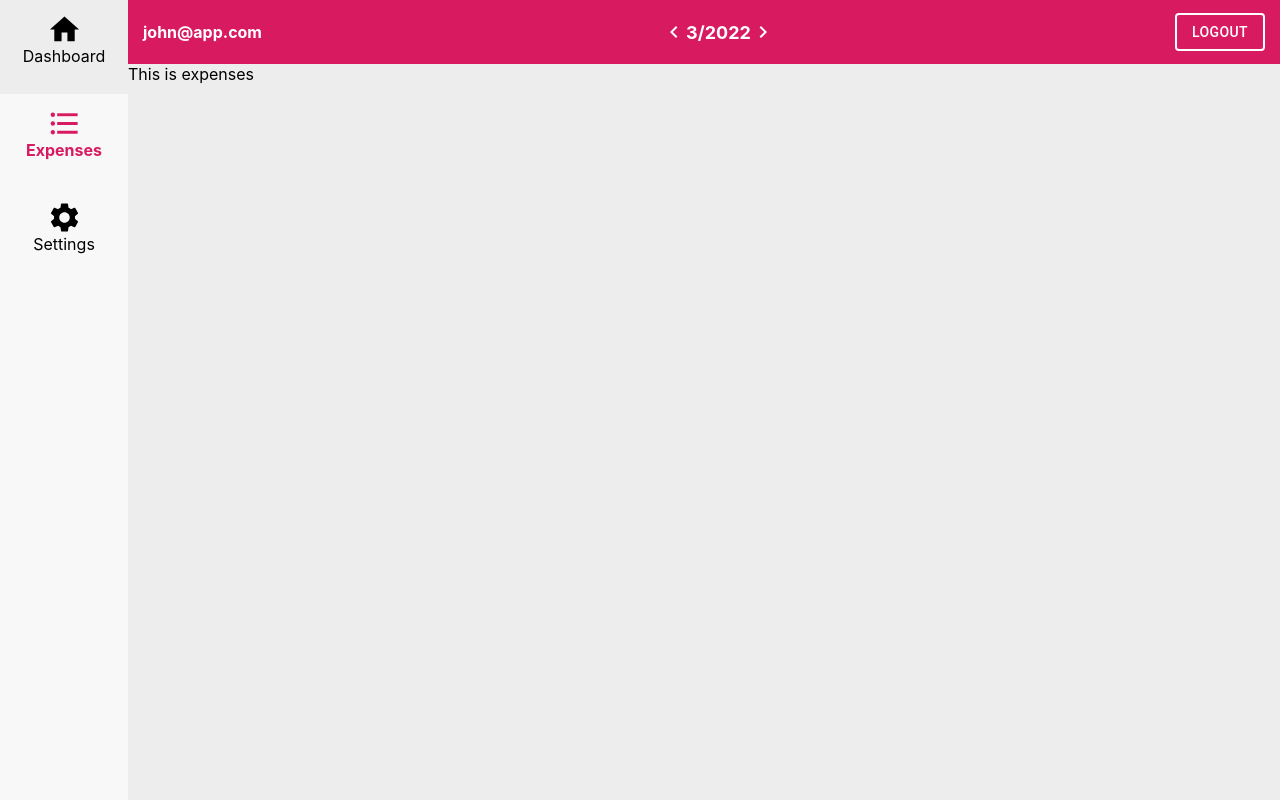
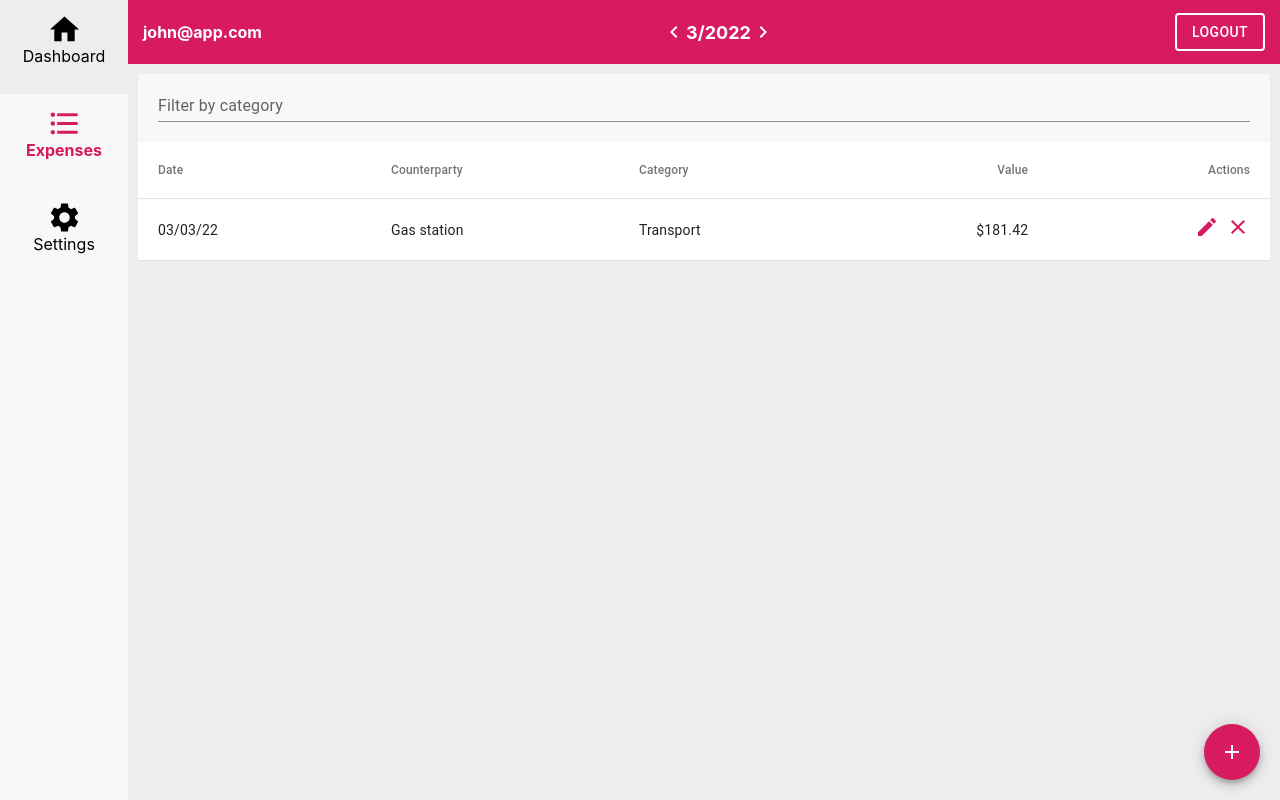
Before and after one commit to jilh/budget, a React (Create React App) app: page /app/expenses in a window 1280 px wide. Built offline with nearby package versions, Linux system fonts and the light colour scheme.

Commit message:
Designed expenses page

```diff
--- a/src/components/Expenses.js
+++ b/src/components/Expenses.js
@@ -1,6 +1,40 @@
+import { SpeedDial, Table, TableBody, TableCell, TableHead, TableRow, TextField } from "@mui/material";
+import { Edit, Close, Add } from "@mui/icons-material";
+import "../styles/Expenses.css";
+
 const Expenses = () => {
     return(
-        <div>This is expenses</div>
+        <div className="expenses-wrapper">
+            <div className="expense-search">
+                <TextField type={"text"} label="Filter by category" variant="standard" color="error" fullWidth />
+            </div>
+            <Table aria-label="Expense Table" className="expense-table">
+                <TableHead>
+                    <TableRow>
+                        <TableCell align="left">Date</TableCell>
+                        <TableCell align="left">Counterparty</TableCell>
+                        <TableCell align="left">Category</TableCell>
+                        <TableCell align="right">Value</TableCell>
+                        <TableCell align="right">Actions</TableCell>
+                    </TableRow>
+                </TableHead>
+                <TableBody>
+                    <TableRow>
+                        <TableCell align="left">03/03/22</TableCell>
+                        <TableCell align="left">Gas station</TableCell>
+                        <TableCell align="left">Transport</TableCell>
+                        <TableCell align="right">$181.42</TableCell>
+                        <TableCell align="right"> <Edit className="action-buttons"/>&nbsp;&nbsp;<Close className="action-buttons"/> </TableCell>
+                    </TableRow>
+                </TableBody>
+            </Table>
+
+            <SpeedDial
+                ariaLabel="SpeedDial basic example"
+                sx={{ position: 'absolute', bottom: 20, right: 20 }}
+                icon={<Add />}
+                className="speed-dial"></SpeedDial>
+        </div>
     )
 }
 
--- /dev/null
+++ b/src/styles/Expenses.css
@@ -0,0 +1,29 @@
+.expenses-wrapper{
+    padding: 10px;
+}
+.expense-search{
+    background: #f8f8f8;
+    padding: 0px 20px 20px 20px;
+    box-sizing: border-box;
+}
+.expense-table{
+    background: #fff;
+}
+.expense-table > thead > tr > th {
+    font-size: 12px;
+    color: rgba(0,0,0, 0.54) !important;
+}
+.expense-table > thead > tr >th:first-of-type, .expense-table > thead > tr >th:last-of-type {
+    padding-left: 20px;
+    padding-right: 20px;
+}
+.expense-table > tbody > tr > td:first-of-type, .expense-table > tbody > tr > td:last-of-type {
+    padding-left: 20px;
+    padding-right: 20px;
+}
+.action-buttons{
+    color: #d81b60 !important;
+}
+.speed-dial > button {
+    background-color: #d81b60 !important;
+}
```
